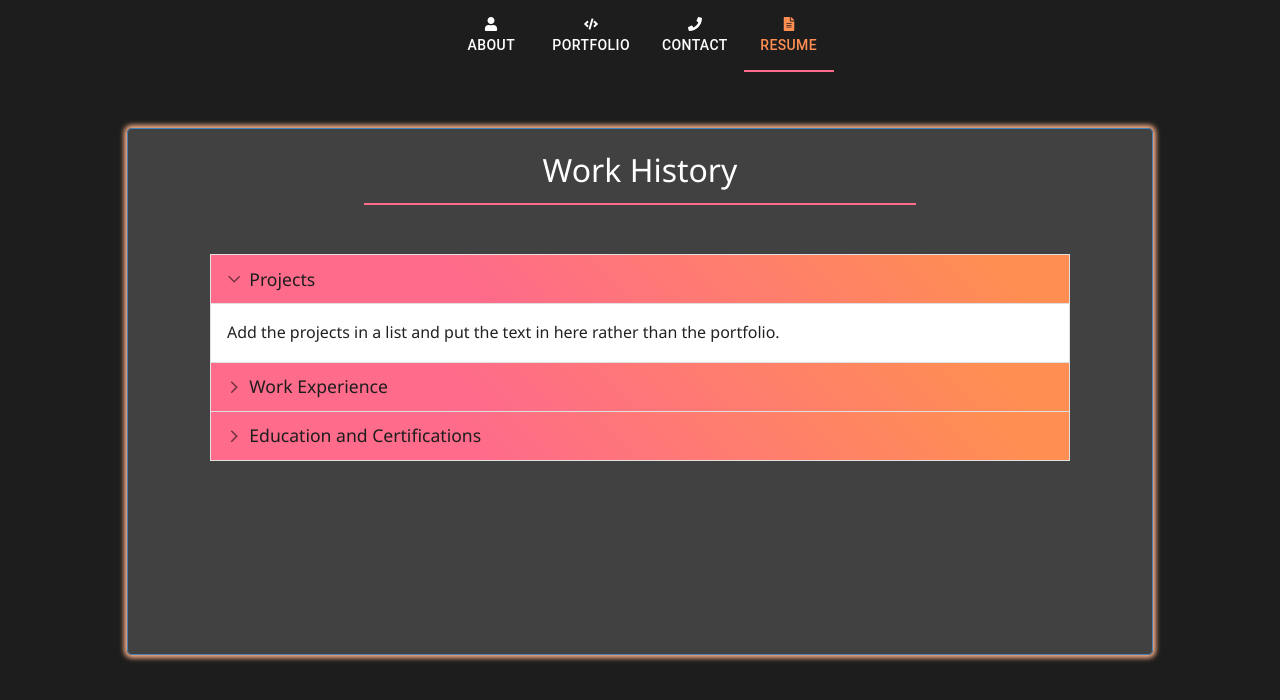
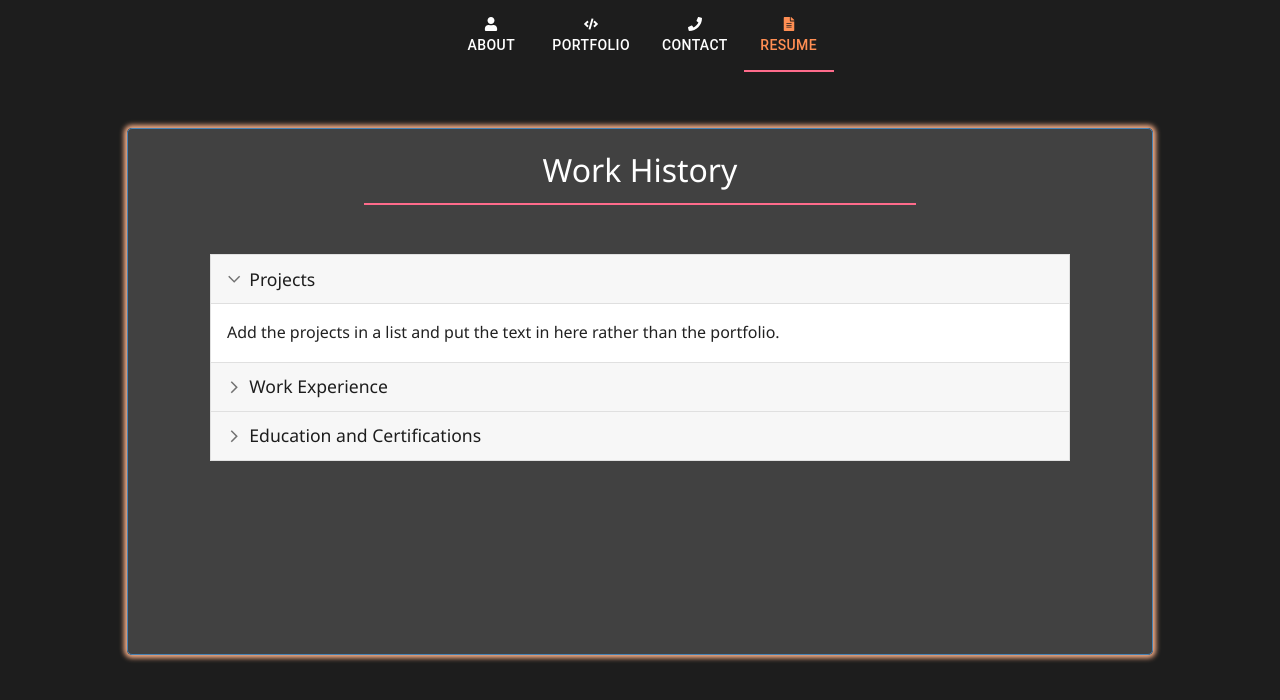
Before and after one commit to MackenzieJoyce/Portfolio, a React (Create React App) app: page /resume in a window 1280 px wide. Both pictures are taken after a click on the tab "RESUME". Shown: the top 700 px of the page. Built offline with nearby package versions, Linux system fonts and the light colour scheme.

Commit message:
deleted comments, made img fit container

```diff
--- a/src/index.css
+++ b/src/index.css
@@ -84,26 +84,12 @@ img {
   justify-content: space-around;
   width: 100%;
 }
-/*
-.container {
-  max-width: 500px;
-  min-height: 300px;
-  margin: 2% auto;
-  padding: 2%;
-  background-color: rgba(255, 255, 255, 0.16);
-  border-radius: 5px;
-  border: 1px solid steelblue;
-  box-shadow: 0 0 3px 3px rgba(33, 203, 243, .3);
-  text-align: center;
-  overflow: auto;
-} */
 
 .contentEntire {
   text-align: center;
   border: 1px solid steelblue;
   border-radius: 5px;
   box-shadow: var(--boxShadow);
-  /* rgba(33, 203, 243, .3) */
   background: var(--middle);
   min-height: 500px;
   margin-top: 2%;
@@ -122,17 +108,11 @@ img {
   border-bottom: 2px solid var(--pop1);
 }
 
-#panel1d-header,
-#panel2d-header,
-#panel3d-header {
-  background: var(--linearGradient);
-}
-
 .projectCard {
   width: 225px;
   height: 225px;
   margin: 1.5% 1.5% 0 0 ;
-  padding: 1.8%;
+  /* padding: 1.8%; */
   border: 2px solid lightBlue;
   box-shadow: var(--boxShadow);
   border-radius: 5px;
```
Also changed, not shown: src/components/pages/compPlugins/Project.js (+0 -9 lines).
